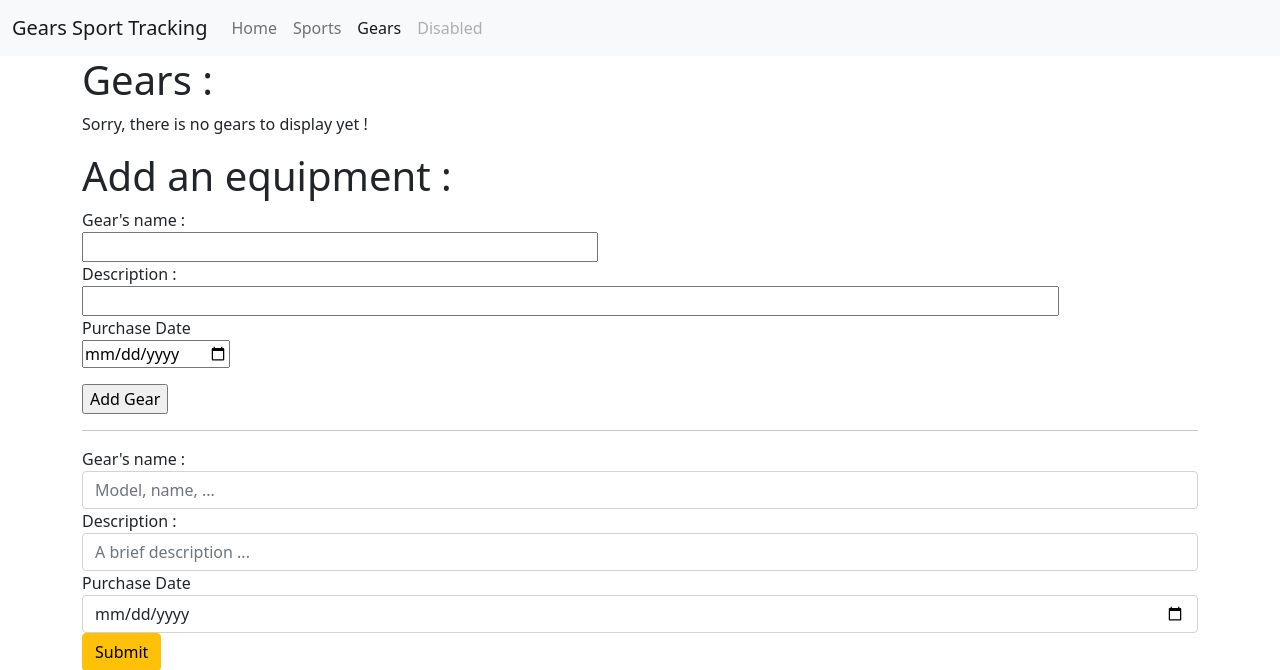
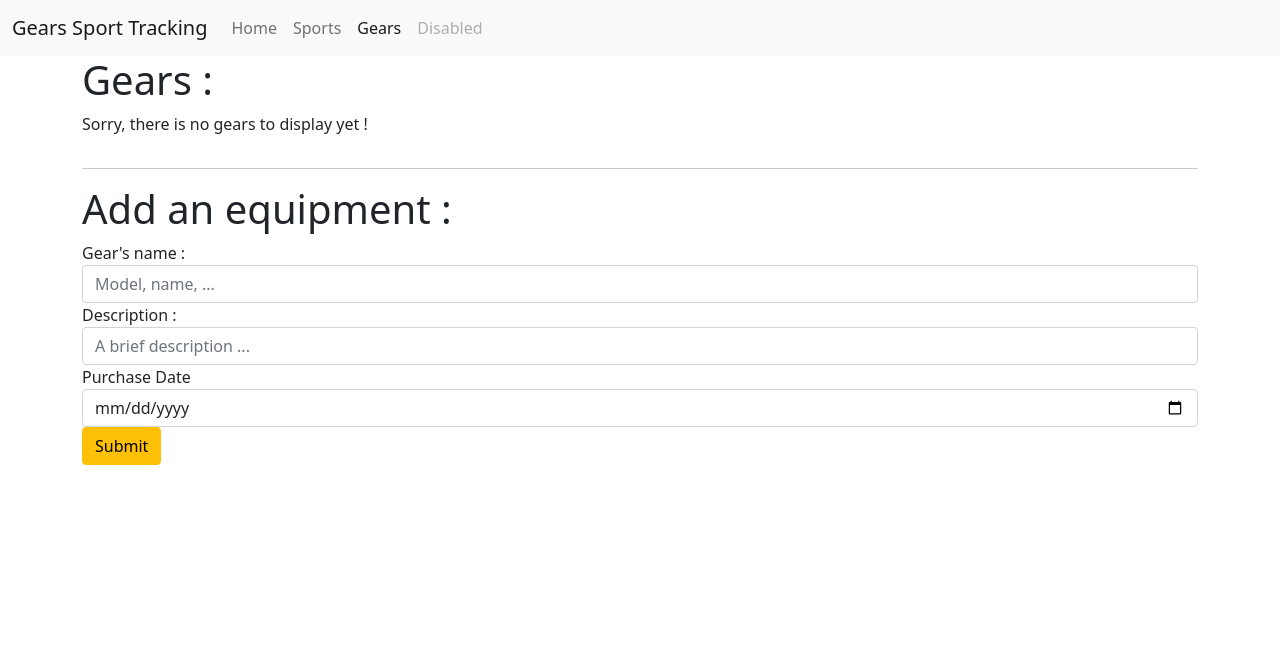
Before and after one commit to Fabien-Drx/sportstrack, a Flask app: page /gears in a window 1280 px wide. Shown: the top 670 px of the page. Run offline with Flask 2, Linux system fonts and the light colour scheme; data that the repository does not hold is empty; some libraries are stand-ins or nearby versions.

Commit message:
flask-bootstrap

```diff
--- a/templates/gears.html
+++ b/templates/gears.html
@@ -19,27 +19,10 @@
         {%  endfor %}
     </ul>
 
+    <hr>
+
     <H1 class="display-6">Add an equipment :</H1>
 
-    <form action="" method="POST" novalidate>
-        {{ create_gear_form.hidden_tag() }}
-        <div class="mb-3">
-            {{ create_gear_form.name.label }}
-            <br>
-            {{ create_gear_form.name(size=50) }}
-            <br>
-            {{ create_gear_form.description.label }}
-            <br>
-            {{ create_gear_form.description(size=100) }}
-            <br>
-            {{ create_gear_form.purchase_date.label }}
-            <br>
-            {{ create_gear_form.purchase_date() }}
-        </div>
-            {{ create_gear_form.submit() }}
-    </form>
-
-    <hr>
     <form action="" method="post" class="form" role="form">
             {{ create_gear_form.csrf_token() }}
         <d1>
```
Lines whose indentation alone changed are shown as unchanged.
